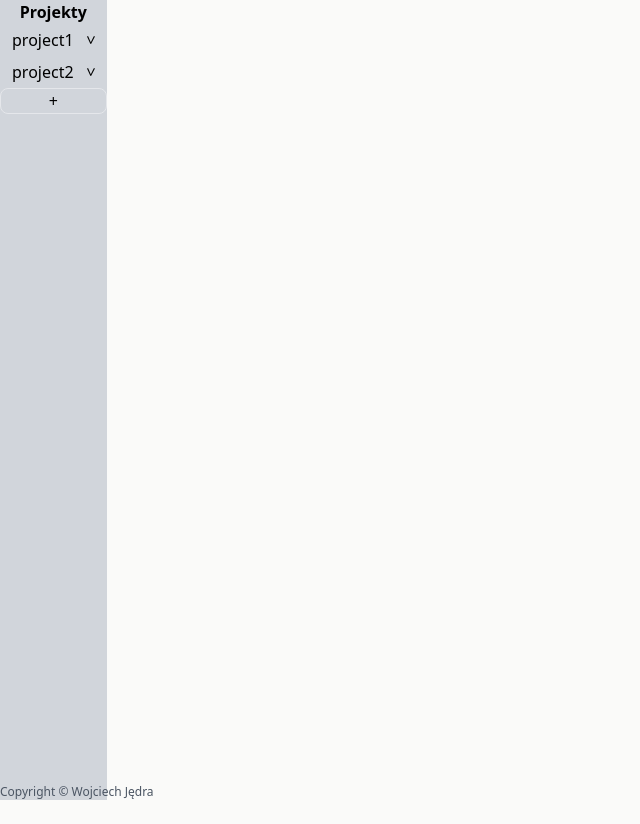
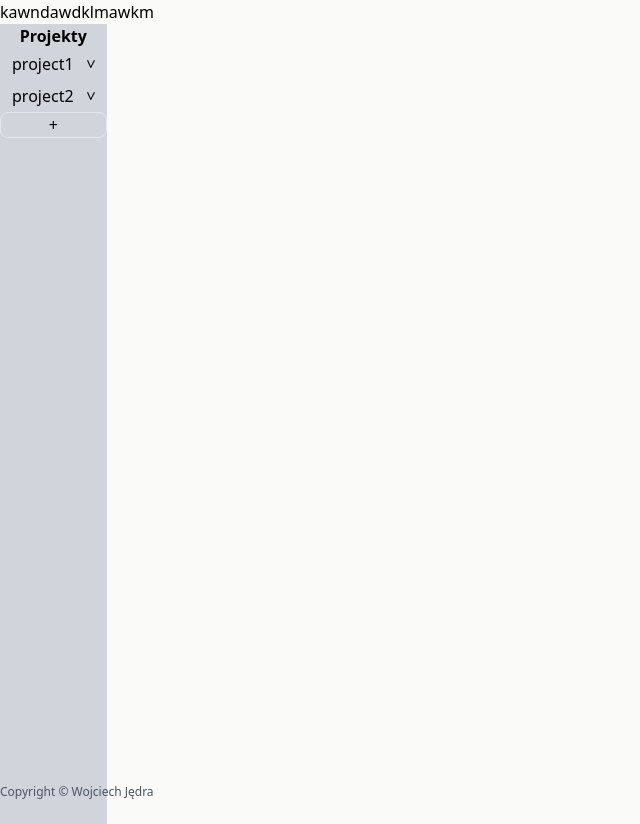
Before and after one commit to WojciechJedraa/ccProjectView, a React (Vite) app: page / in a window 1280 px wide. Shown: the whole page, without its empty margins (0-640 px from the left). Before the commit the page ends 800 px from the top, so only its background shows below. Built offline with nearby package versions, Linux system fonts and the light colour scheme.

Commit message:
added projet adding modal

```diff
--- a/src/App.jsx
+++ b/src/App.jsx
@@ -2,6 +2,7 @@ import { useState } from "react";
 import Sidebar from "./components/Sidebar";
 import ProjectDetails from "./components/ProjectDetails";
 import TodoDetails from "./components/TodoDetails";
+import AddProjectModal from "./components/AddProjectModal";
 
 const startingProjectsData = {
   projects: [
@@ -106,6 +107,7 @@ function App() {
   }
   return (
     <div className="flex flex-row h-screen">
+      <AddProjectModal />
       <Sidebar projects={projects} onSelect={handleSelectProject} />
       {projects.selected.id && (
         <ProjectDetails project={projects} onTodoSelect={handleSelectTodo} />
--- /dev/null
+++ b/src/components/AddProjectModal.jsx
@@ -0,0 +1,10 @@
+import { createPortal } from "react-dom";
+
+export default function AddProjectModal() {
+  return createPortal(
+    <div>
+      <span>kawndawdklmawkm</span>
+    </div>,
+    document.querySelector("#modal-root")
+  );
+}
--- a/src/components/TodoDetails.jsx
+++ b/src/components/TodoDetails.jsx
@@ -33,7 +33,7 @@ export default function TodoDetails({ todoSelected }) {
               "-" +
               deadline.getUTCFullYear()}
           </span>
-          <span className="inline-block text-md font-light ">
+          <span className="inline-block text-md font-light">
             {timeLeft + " hours"}
           </span>
         </div>
```
